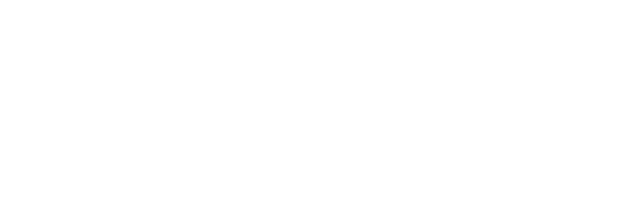
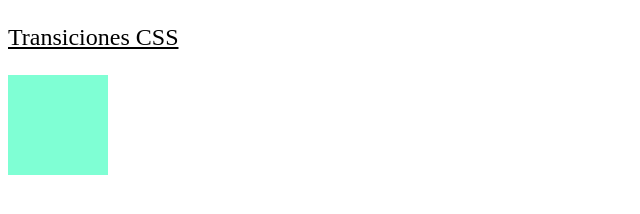
Before and after one commit to GLorena1/semana-09_01, a plain HTML site: page INDEX.HTML in a window 1280 px wide. Shown: the whole page, without its empty margins (0-640 px from the left). Drawn offline with Linux system fonts and the light colour scheme.

Commit message:
SE SUBIO UNA TRANSICIÓN

```diff
--- a/CSS/ESTILOS.CSS
+++ b/CSS/ESTILOS.CSS
@@ -0,0 +1,15 @@
+p{
+    text-decoration: underline;
+    font-size:x-large;
+}
+
+
+.transiciones{
+    width: 100px;
+    height: 100px;
+    background-color: aquamarine;
+    transition: width 10s;
+}
+.transiciones:hover{
+    width: 300px;
+}
--- a/INDEX.HTML
+++ b/INDEX.HTML
@@ -4,8 +4,13 @@
     <meta charset="UTF-8">
     <meta name="viewport" content="width=device-width, initial-scale=1.0">
     <title>Semana 09-01</title>
+    <link rel="stylesheet" href="./CSS/ESTILOS.CSS" type="text/css">
 </head>
 <body>
+    <p>Transiciones CSS</p>
+    <div class="transiciones">
+
+    </div>
 
 </body>
 </html>
```
